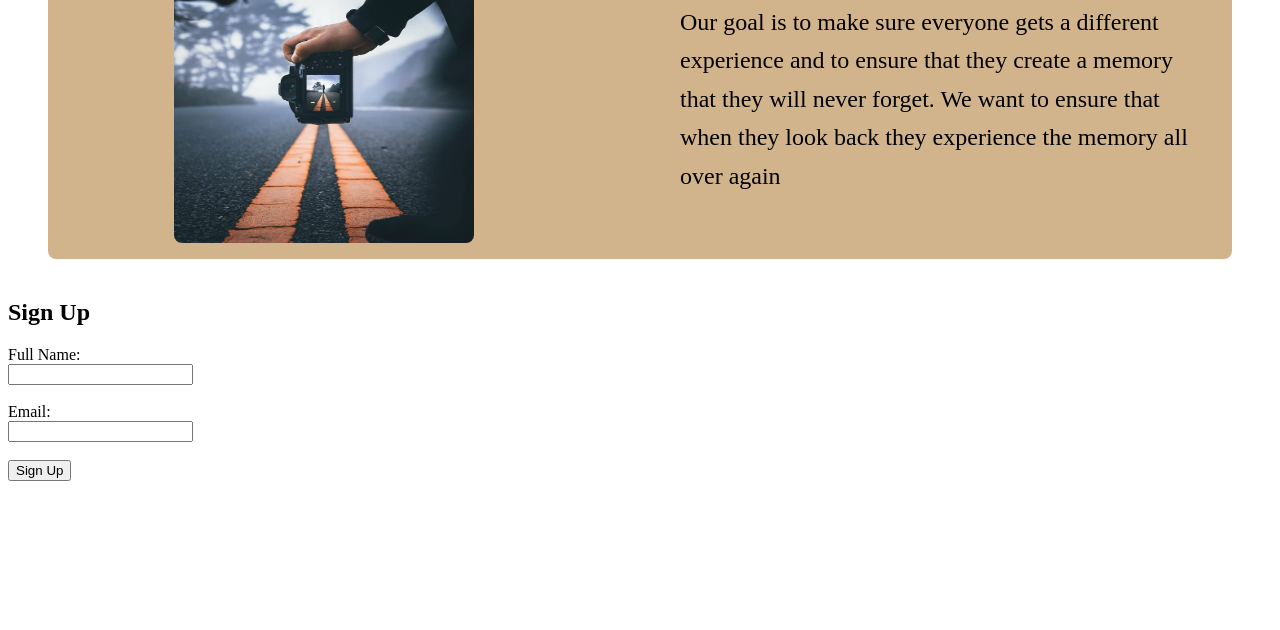
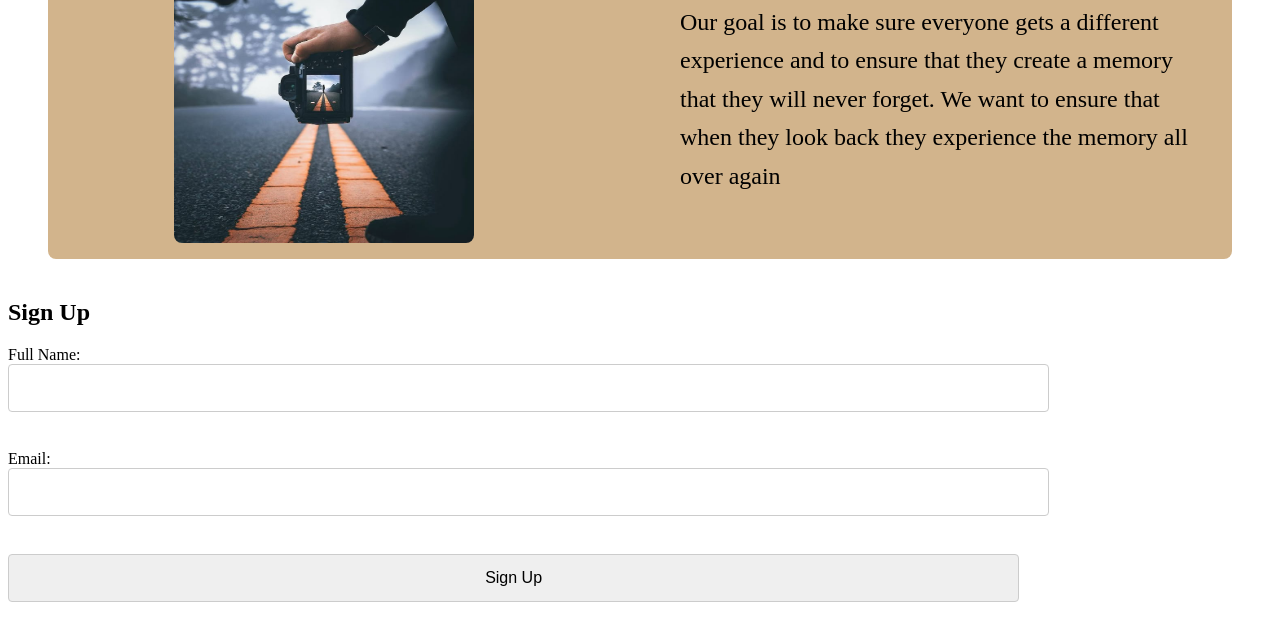
Before and after one commit to kimberlykanyorota-ui/Your-Moment, a plain HTML site: page index.html in a window 1280 px wide. Shown: the part 699-1329 px from the top of the page. Before the commit the page ends 1188 px from the top, so only its background shows below. Drawn offline with Linux system fonts and the light colour scheme.

Commit message:
feat: form input, form textarea, form button edit

```diff
--- a/style.css
+++ b/style.css
@@ -110,3 +110,11 @@ nav a:hover{
     font-size: 18px;
     font-weight: 600;
 }
+form input, form textarea, form button{
+    width: 80%;
+    padding: 14px;
+    margin-bottom: 20px;
+    border-radius: 4px;
+    border: 1px solid #ccc;
+    font-size: 16px;
+}
```
